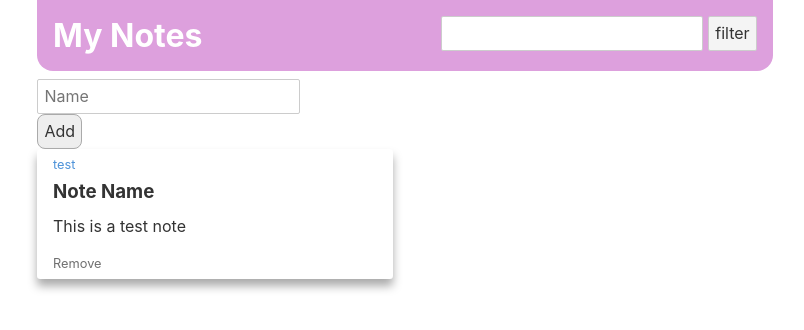
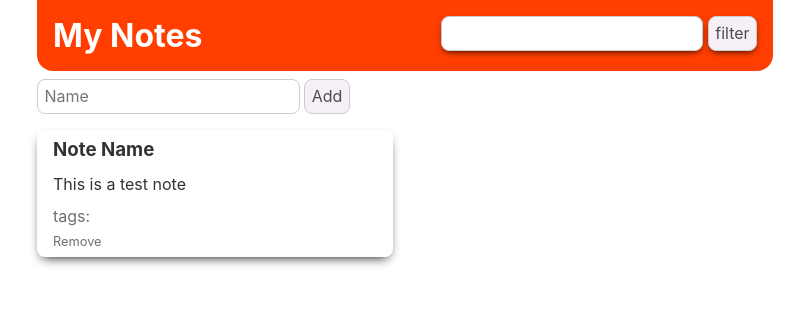
Before and after one commit to B0nBun/SvelteNoteApp, a Svelte app: page / in a window 1280 px wide. Shown: the top 330 px of the page, without its empty margins (235-1039 px from the left). Built offline with nearby package versions, Linux system fonts and the light colour scheme.

Commit message:
some restyling

```diff
--- a/public/global.css
+++ b/public/global.css
@@ -9,24 +9,10 @@ html, body {
 }
 
 body {
-	color: #333;
 	margin: 0;
 	box-sizing: content-box;
 	min-height: 100vh;
 	font-family: -apple-system, BlinkMacSystemFont, "Segoe UI", Roboto, Oxygen-Sans, Ubuntu, Cantarell, "Helvetica Neue", sans-serif;
-}
-
-a {
-	color: rgb(0,100,200);
-	text-decoration: none;
-}
-
-a:hover {
-	text-decoration: underline;
-}
-
-a:visited {
-	color: rgb(0,80,160);
 }
 
 label {
@@ -66,6 +52,17 @@ button:focus {
 	border-color: #666;
 }
 
+:root {
+	--primary:  #FF3E00;
+	--secondary:#40B3FF;
+	--elevated0:#f6f0f6;
+	--elevated1:#c6c0c6;
+	--elevated2:#72787F;
+	--elevated3:#5F676F;
+	--elevated4:#4A4A55;
+	--elevated5:#333333;
+}
+
 * {
 	margin: 0;
 	padding: 0;
@@ -78,18 +75,35 @@ button:focus {
 }
 
 .muted {
-	font-size: .8rem;
 	opacity: .7;
 }
 
+.with-shadow {
+	box-shadow: 0 3px 7px -3px black;
+}
+
 .btn {
-	display: flex;
+	display: inline-flex;
 	align-items: center;
 	justify-content: center;
-	background-color: #eee;
-	border: 1px solid #aaa;
+	background-color: var(--elevated0);
+	color: var(--elevated4);
 	border-radius: .5rem;
 	margin: 0;
+}
+
+.btn:hover, .btn:focus {
+	background-color: var(--elevated1);
+	color: var(--elevated5)
+}
+
+.inpt {
+	border-radius: .5rem;
+	color: var(--elevated5);
+}
+
+.inpt:focus {
+	outline: 2px solid var(--secondary);
 }
 
 .bold {
--- a/src/App.svelte
+++ b/src/App.svelte
@@ -5,11 +5,13 @@
 
     // TODO: Markdown styling inside the notes
         // TODO: Highlighting
+        // TODO: Add hotkey (Ctrl + Shift) for switching between `Edit` and `Markdown` tabs
     // TODO: More styling
         // TODO: Colors and general styling can be taken from Svelte
         // TODO: Make site more adaptive
         // TODO: Add icons
         // TODO: Don't forget title favicon!
+    // TODO: Add button for help and UI explanation if needed
     // TODO: Animations
 
     import Router from 'svelte-spa-router'
--- a/src/components/Home.svelte
+++ b/src/components/Home.svelte
@@ -55,15 +55,14 @@
     <div class='header'>
         <h1>My Notes</h1>
         <form>
-            <input type="text" bind:value={filterStr}/>
-            <button on:click|preventDefault={filterOut}>filter</button>
+            <input class='with-shadow inpt' type="text" bind:value={filterStr}/>
+            <button class='with-shadow btn' on:click|preventDefault={filterOut}>filter</button>
         </form>
     </div>
+    <div class="body">
         <form>
-        <form>
-            <input placeholder="Name" bind:value={addName}/>
+            <input class='inpt' placeholder="Name" bind:value={addName}/>
             <button class='btn' on:click|preventDefault={handleAdd}>Add</button>
-        </form>
         </form>
         <div class="notes">
             {#each filteredNotes as note}
@@ -73,16 +72,23 @@
             {/each}
         </div>
     </div>
+</div>
 
 <style lang='scss'>
     .header {
         padding: 1em;
         border-radius: 0 0 1rem 1rem;
         margin-bottom: .5em;
-        background-color: plum;
+        background-color: var(--primary);
         color: white;
         display: flex;
         justify-content: space-between;
+    }
+
+    .body {
+        display: flex;
+        flex-direction: column;
+        gap: 1rem;
     }
 
     .notes {
--- a/src/components/MiniNote.svelte
+++ b/src/components/MiniNote.svelte
@@ -9,25 +9,27 @@
     const handleRemove = (e : MouseEvent) => notes.remove(id)
 </script>
 
-<div class='note'>
-    <a href={`/#/${id}`} class='muted'>{id}</a>
+<a tabindex="0" href={`/#/${id}`} class='note'>
     <h3 class='name'>{name}</h3>
     <p class='text'>{text}</p>
-    <p>{tags.join('; ')}</p>
-    <p on:click={handleRemove} class='muted'>Remove</p>
-</div>
+    <p class='muted tags'>tags: {tags.join(' ')}</p>
+    <p tabindex="0" on:click|stopPropagation|preventDefault={handleRemove} class='remove-note muted'>Remove</p>
+</a>
 
 <style lang='scss'>
     .note {
-        border-radius: .2rem;
+        text-decoration: none;
+        color: var(--elevated5);
+        border-radius: .5rem;
         padding: .5rem 1rem;
-        box-shadow: 0 7px 10px #aaa;
+        box-shadow: 0 5px 12px -5px black;
         display: flex;
         height: fit-content;
         flex-direction: column;
         justify-content: space-between;
         overflow: hidden;
         gap: .5rem;
+        cursor: pointer;
 
         &:nth-child(12n+1),
         &:nth-child(12n+6),
@@ -35,6 +37,11 @@
         &:nth-child(12n) {
             grid-column: span 2;
         }
+        transition: transform ease-out .2s;
+    }
+
+    .note:hover, .note:focus {
+        transform: scale(1.05);
     }
 
 
@@ -47,9 +54,19 @@
     }
 
     /* TODO: Not sure if this is the best solution for overflow, will need to think about that */
-    .text, .name {
+    .text, .name, .tags {
         overflow: hidden;
         text-overflow: ellipsis;
         white-space: nowrap;
     }
+
+    .remove-note {
+        width: min-content;
+        font-size: .8em;
+    }
+
+    .remove-note:hover, .remove-note:focus {
+        color: var(--secondary);
+        font-weight: 600;
+    }
 </style>
--- a/src/components/Note.svelte
+++ b/src/components/Note.svelte
@@ -1,6 +1,6 @@
 <script lang='ts'>
     import type { INote } from '../Interfaces'
-    import { tick, onMount, beforeUpdate } from "svelte/internal";
+    import { tick, onMount } from "svelte/internal";
     import { parseTextToMarkdown, sanitize, trimm, insertString } from "../utils";
     import notes from "../notesStore";
 
@@ -78,16 +78,9 @@
         tagsStr = ''
     }
 
-    const handleTagsRemove = () : void => {
-        if (!tagsStr) return
-        tagsStr = trimm(tagsStr)
-        let tags = tagsStr.split(/ +/)
-        tags.map(tag => {
+    const handleTagsRemove = (tag : string) : void => {
         notes.removeTag(noteid, tag)
-        })
         note.tags = notes.get(noteid).tags
-        tagDashError = false
-        tagsStr = ''
     }
 
     const handleEscape = (e : KeyboardEvent) : void => {
@@ -115,28 +108,29 @@
 <div class='wrapper'>
     <div class="note">
         <div class="header">
-            <input class='name' bind:this={nameInput} on:input={handleNameChange} value={note.name}/>
+            <div class="name-box">
+                <input class='name inpt' bind:this={nameInput} on:input={handleNameChange} value={note.name}/>
+            </div>
             <form class='tag-box'>
                 {#if tagDashError}
                     <p style='color: red'>Tagname shouldn't start with dash</p>
                 {/if}
-                <input placeholder='Tag' bind:value={tagsStr} />
-                <button on:click|preventDefault={handleTagsAdd} class='btn'>add</button>
-                <button on:click|preventDefault={handleTagsRemove} class='btn'>remove</button>
+                <input class='inpt' placeholder='Tag' bind:value={tagsStr} />
+                <button class='btn' on:click|preventDefault={handleTagsAdd}>add</button>
             </form>
         </div>
         <hr />
         <div class="page-select">
-            <button on:click="{() => {isMarkdownPage = false; textareaAutoResize()}}">Edit</button>
-            <button on:click="{() => isMarkdownPage = true}">Markdown</button>
+            <button class='page-select-edit' class:active={!isMarkdownPage} on:click="{() => {isMarkdownPage = false; textareaAutoResize()}}">Edit</button>
+            <button class='page-select-markdown' class:active={isMarkdownPage} on:click="{() => isMarkdownPage = true}">Markdown</button>
         </div>
         {#if isMarkdownPage}
-        <pre class='text'>
+            <pre class='markdown-text'>
                 {@html parseTextToMarkdown(sanitize(note.text))}
             </pre>
         {:else}
             <textarea
-            class='text'
+                class='textarea'
                 spellcheck={false} rows=1
                 on:keydown={handleTextareaKeydown}
                 on:input={handleInput}
@@ -144,7 +138,11 @@
                 bind:value={note.text}
             />
         {/if}
-        <span class='muted'>{note.tags.join('; ')}</span>
+        <div>
+            {#each note.tags as tag}
+                <span class="tag" on:click="{() => handleTagsRemove(tag)}">{tag}; </span>
+            {/each}
+        </div>
     </div>
 </div>
 
@@ -171,6 +169,12 @@
         display: flex;
         flex-direction: row;
         justify-content: space-between;
+        margin-bottom: 1rem;
+    }
+
+    .name-box {
+        display: flex;
+        justify-content: center;
     }
 
     .name {
@@ -179,6 +183,7 @@
         border: 1px solid transparent;
         border-radius: .2rem;
         outline: none;
+        height: min-content;
 
         &:focus {
             border: 1px solid #aaa;
@@ -188,20 +193,37 @@
 
     .tag-box {
         display: flex;
-        gap: 1rem;
+        gap: .5rem;
         flex-wrap: wrap;
+        justify-content: center;
+        * {
+            height: min-content;
+        }
+    }
+
+    .tag {
+        cursor: pointer;
+        opacity: .7;
+        &:hover {
+            opacity: .85;
+            text-decoration: underline;
+        }
     }
 
     hr {
         margin-bottom: 1rem;
     }
 
-    .text {
-        resize: none;
-        overflow-y: hidden;
+    .textarea, .markdown-text {
         font-size: 1.2rem;
         border: 1px solid #aaa;
         outline: none;
+        min-height: 5em;
+    }
+
+    .textarea {
+        resize: none;
+        overflow-y: hidden;
 
         &:focus {
             outline: 2px solid beige;
@@ -211,17 +233,26 @@
     .page-select {
         display: flex;
         gap: 0;
-        border: 1px solid #4f4f4f;
-        border-bottom: none;
-        border-radius: .4rem .4rem 0 0;
         width: min-content;
-        overflow: hidden;
         background-color: #4f4f4f;
-        gap: 1px;
+        border-radius: .5rem .5rem 0 0;
 
         button {
-            border:none;
+            border-bottom: none;
             border-radius: 0;
         }
+
+        .page-select-edit {
+            border-radius: .5rem 0 0 0;
+        }
+
+        .page-select-markdown {
+            border-radius: 0 .5rem 0 0;
+        }
+    }
+
+    .active {
+        background-color: var(--secondary);
+        color: white;
     }
 </style>
```
Lines whose indentation alone changed are shown as unchanged.
